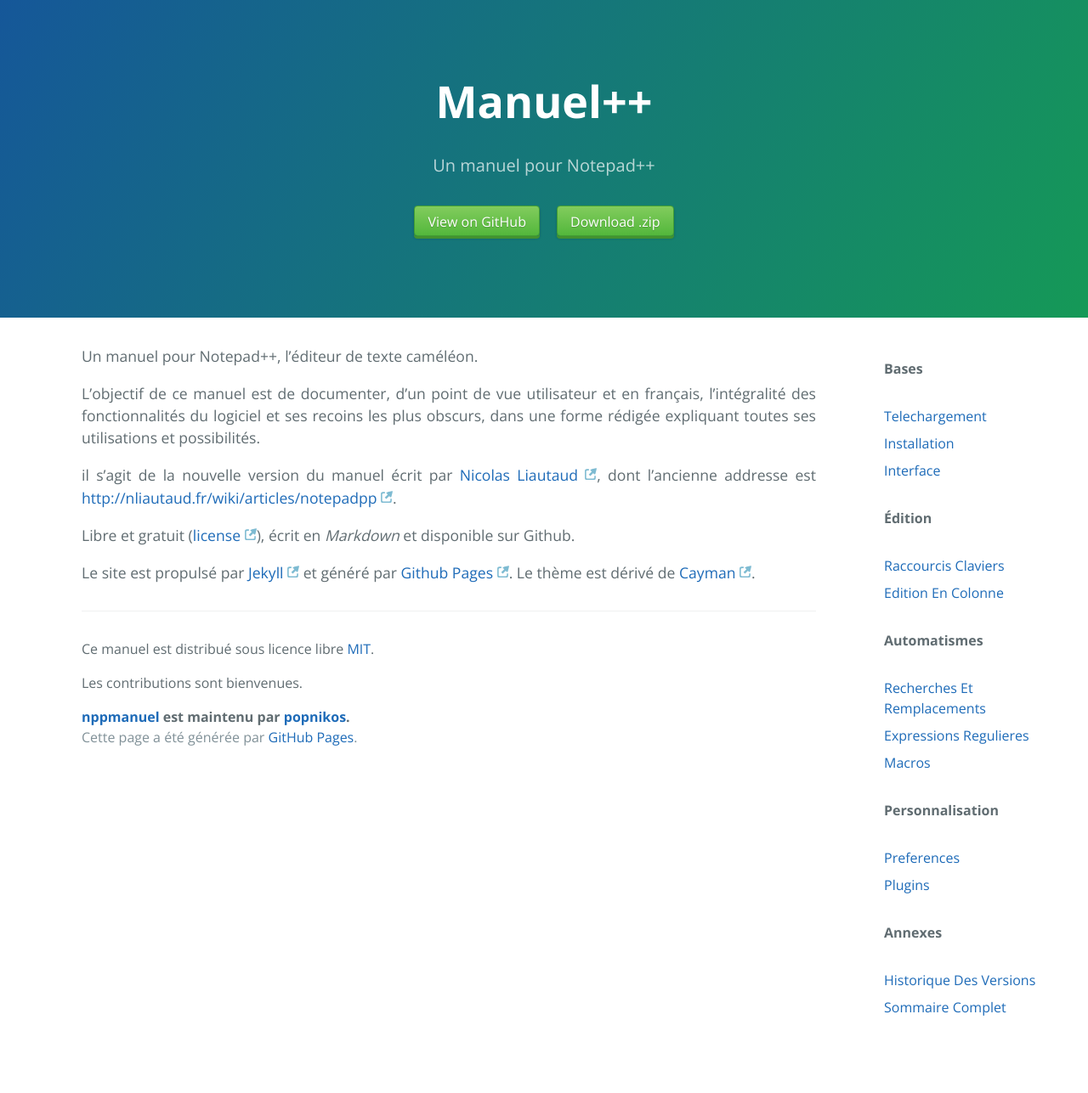
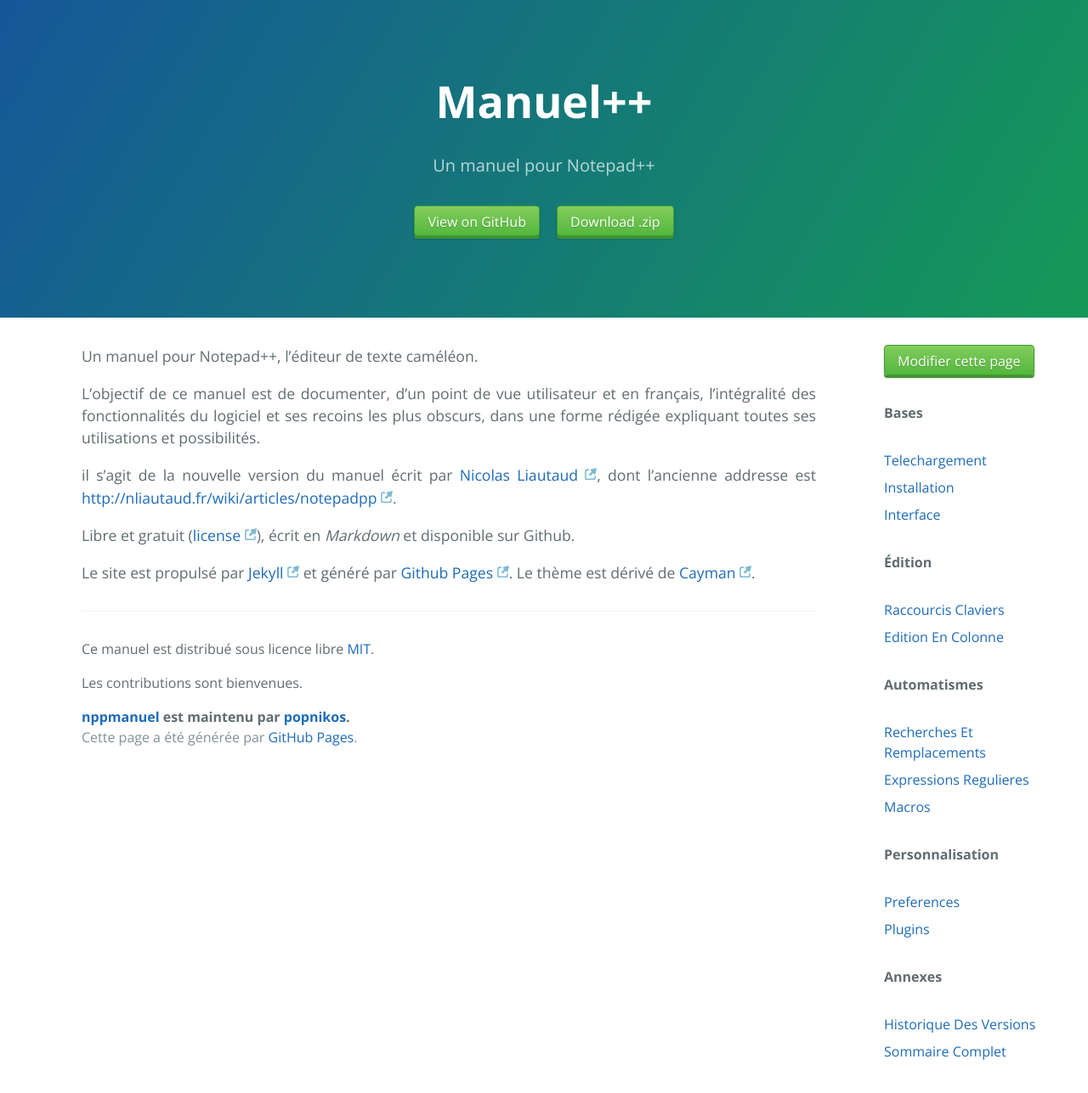
Before and after one commit to popnikos/nppmanuel, a Jekyll site: the page built from README.md, in a window 1280 px wide and 1306 px high. Shown: the top 1287 px of the window at 85% size. Built offline with Jekyll 4.4.1, drawn with Linux system fonts in a browser that asks for light colours; our own code applies the rules of GitHub Pages for plain Markdown files.

Commit message:
add edit page btn

```diff
--- a/_config.yml
+++ b/_config.yml
@@ -4,6 +4,8 @@ lang: fr
 permalink: /:collection/:name
 show_downloads: true
 google_analytics:
+
+repository: nliautaud/nppmanuel
 
 collections:
   pages: # organize pages in _pages/
--- a/_theme/_layouts/default.html
+++ b/_theme/_layouts/default.html
@@ -42,6 +42,7 @@
 
       <aside class="content-sidebar">
         <div class="wrapper">
+          <a class="edit btn" href="{{ site.github.repository_url }}/blob/master/{{ page.path }}">Modifier cette page</a>
           <nav class="main-nav">
             {% for chapter in site.data.sommaire %}
               <p><strong>{{ chapter.name }}</strong></p>
```
